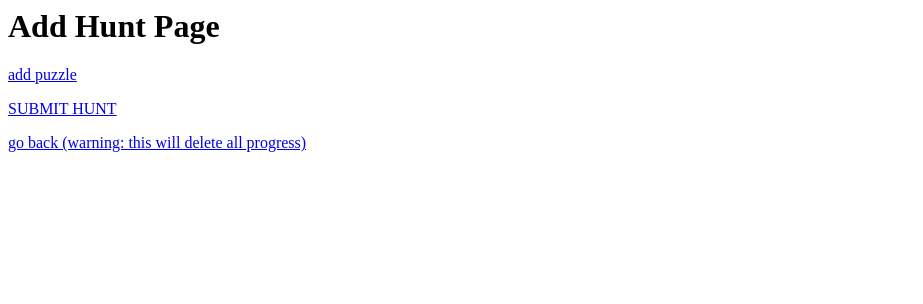
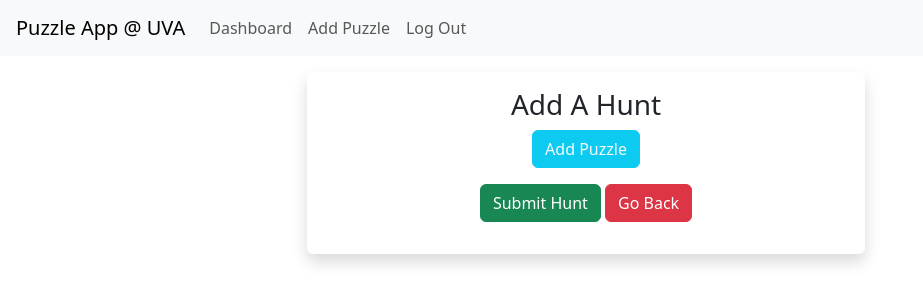
Before and after one commit to notbenwang/PuzzleApp-UVA, a Django app: template puzzle/templates/puzzle/add_hunt.html in a window 1280 px wide. Shown: the top 304 px of the page, without its empty margins (0-923 px from the left). Run offline with Django 4.2, Linux system fonts and the light colour scheme; the template is opened without the code that fills it, so the values that code supplies are empty; some libraries are stand-ins or nearby versions.

Commit message:
Apply styling to add hunt

```diff
--- a/puzzle/templates/puzzle/add_hunt.html
+++ b/puzzle/templates/puzzle/add_hunt.html
@@ -1,7 +1,27 @@
-<h1>Add Hunt Page</h1>
-{% for puzzle in hunt.puzzle_set.all %}
-    <p><a href="{% url 'detail_puzzle' puzzle.id hunt.id %}">Puzzle: {{puzzle.id}}</a></p>
-{% endfor %}
-<p><a href="{% url 'add_puzzle_view' hunt.id %}">add puzzle</a></p>
-<p><a href="{% url 'submit_hunt' hunt.id %}">SUBMIT HUNT</a></p>
-<p><a href="{% url 'remove_temp_hunt' hunt.id %}">go back (warning: this will delete all progress)</a></p>
+{% extends "base.html" %}
+{% load static %}
+{% load bootstrap5 %}
+{% bootstrap_css %}
+{% bootstrap_javascript %}
+
+{% block content %}
+<head>
+  <link rel="stylesheet" href="{% static 'puzzle/css/splash_screen.css' %}" />
+</head>
+<div class="container mx-3 my-3 text-center">
+      <div class="container text-center bg-white shadow p-1 mb-2 mt-2 bg-white rounded py-3 w-50">
+    <h3 class="text-dark">Add A Hunt</h3>
+    {% for puzzle in hunt.puzzle_set.all %}
+        <p><a href="{% url 'detail_puzzle' puzzle.id hunt.id %}">
+            <span style="text-decoration: none"> > Puzzle: {{puzzle.id}} </span>
+        </a></p>
+    {% endfor %}
+    <p><a href="{% url 'add_puzzle_view' hunt.id %}" class="btn btn-info">
+        <span class="text-light">Add Puzzle</span>
+    </a></p>
+    <p><a href="{% url 'submit_hunt' hunt.id %}" class="btn btn-success">Submit Hunt</a>
+        <a href="{% url 'remove_temp_hunt' hunt.id %}" class="btn btn-danger">Go Back </a></p>
+
+      </div>
+</div>
+{% endblock %}
```
